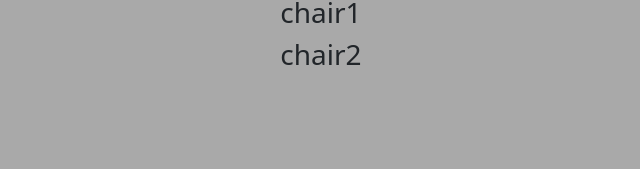
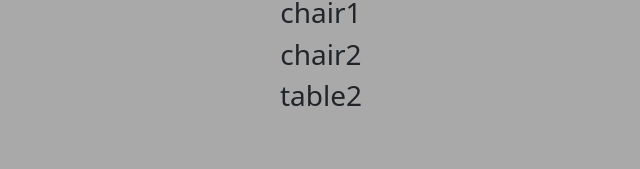
Before and after one commit to AleRabbia/Practicas-LC3, a React (Vite) app: page / in a window 1280 px wide. Shown: the part 119-288 px from the top of the page, without its empty margins (319-959 px from the left). Built offline with nearby package versions, Linux system fonts and the light colour scheme.

Commit message:
Ejercicio 1 practica adicional

```diff
--- a/src/App.jsx
+++ b/src/App.jsx
@@ -10,7 +10,7 @@ import Products from './components/products/Products';
 //import Product from './components/products/Products.jsx';
 
 function App() {
-  const products = ['table', 'couch', 'chair1', 'chair2'];
+  const products = ['table', 'couch', 'chair1', 'chair2', 'table2'];
 
   return (
     <div>
```
